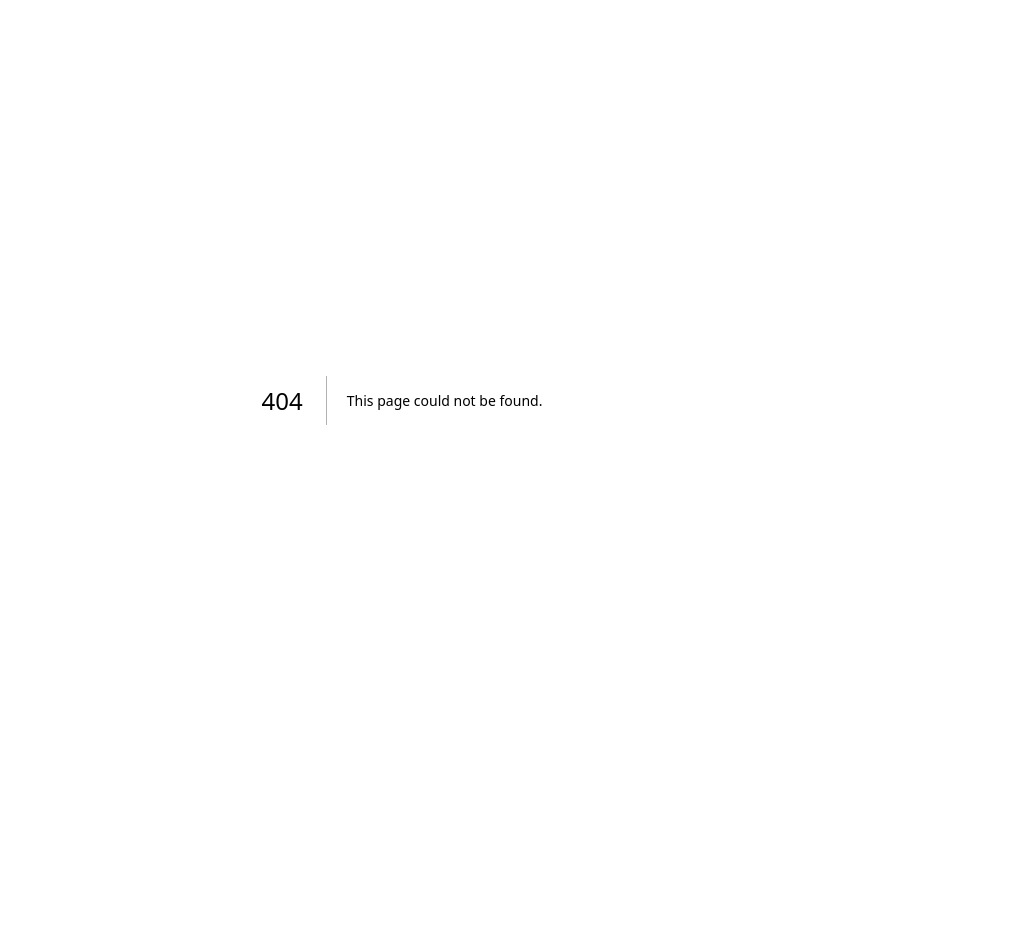
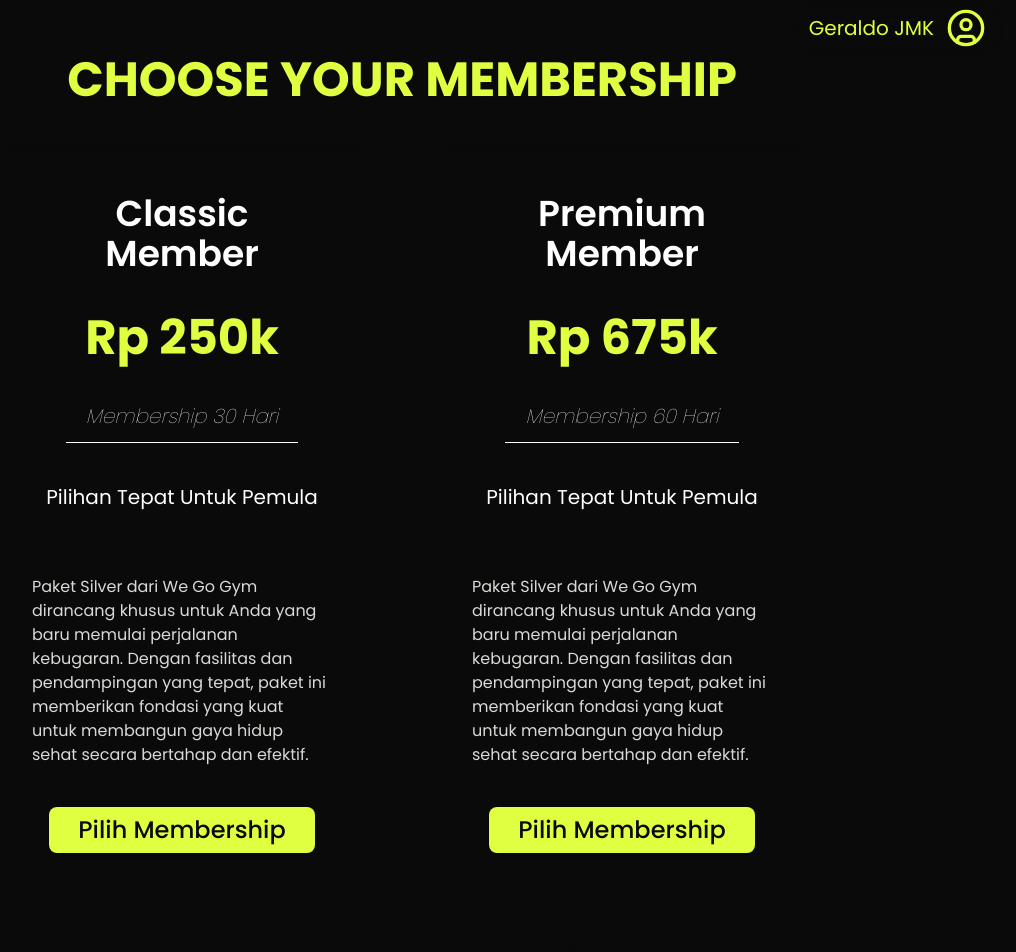
Before and after one commit to nmFaizz/We-Go-Gym-FE, a Next.js app: page /membership-plan in a window 1280 px wide. Before the commit this address had no page. Shown: the top 952 px of the page, without its empty margins (238-1254 px from the left). Before the commit the page ends 800 px from the top, so only its background shows below. Built offline with nearby package versions, Linux system fonts and the light colour scheme.

Commit message:
feat: slicing membership-plan

```diff
--- /dev/null
+++ b/src/app/membership-plan/components/membership-plan-card.tsx
@@ -0,0 +1,54 @@
+"use client"
+
+import Button from "@/components/Button";
+import { useRouter } from "next/navigation";
+
+type MembershipPlanCardProps = {
+  id: string;
+  type: string;
+  duration: number;
+  price: number;
+};
+
+function MembershipPlanCard({
+  id,
+  type,
+  duration,
+  price,
+}: MembershipPlanCardProps) {
+  const router = useRouter();
+
+  function formatPrice(price: number) {
+    return price >= 1000
+      ? (price / 1000).toFixed(1).replace(/\.0$/, "") + "k"
+      : price?.toString();
+  }
+
+  const membershipPrice = formatPrice(price);
+
+  return (
+    <div className="bg-dark/80 backdrop-blur-sm w-[400px] flex flex-col items-center gap-10 rounded-[40px] p-12 border-2 border-transparent hover:border-primary hover:border-2 hover:cursor-pointer">
+      <h2 className="text-white text-4xl font-semibold text-center ">
+        {type} <br />
+        Member
+      </h2>
+      <h3 className="text-primary text-5xl font-bold">Rp {membershipPrice}</h3>
+      <h4 className="text-white italic text-xl font-thin border-b px-5 pb-3">
+        Membership {duration} Hari{" "}
+      </h4>
+      <h4 className="text-white text-xl">Pilihan Tepat Untuk Pemula</h4>
+      <p className="mt-6">
+        Paket Silver dari We Go Gym dirancang khusus untuk Anda yang baru
+        memulai perjalanan kebugaran. Dengan fasilitas dan pendampingan yang
+        tepat, paket ini memberikan fondasi yang kuat untuk membangun gaya hidup
+        sehat secara bertahap dan efektif.
+      </p>
+      {/* TODO Process Payment Membership */}
+      <Button onClick={() => router.push(`/membership/${id}`)}>
+        Pilih Membership
+      </Button>
+    </div>
+  );
+}
+
+export default MembershipPlanCard;
--- /dev/null
+++ b/src/app/membership-plan/page.tsx
@@ -0,0 +1,53 @@
+import UserProfile from "@/components/UserProfile";
+import MainLayout from "@/layouts/MainLayout";
+import MembershipPlanCard from "./components/membership-plan-card";
+
+const memberPlans = [
+  {
+    id: "1",
+    type: "Classic",
+    duration: 30,
+    price: 250000,
+  },
+  {
+    id: "2",
+    type: "Premium",
+    duration: 60,
+    price: 675000,
+  },
+  {
+    id: "3",
+    type: "Platinum",
+    duration: 90,
+    price: 1500000,
+  },
+];
+
+function MembershipPlan() {
+  return (
+    <MainLayout withNavbar={false} containerSize="full" withMarginY={false}>
+      <div className='bg-[url("/assets/bg-membership-plan.png")] min-h-screen bg-cover bg-center px-10 font-poppins'>
+        <div className="flex justify-end">
+          <UserProfile />
+        </div>
+        <h1 className="text-5xl text-primary text-center font-bold uppercase">
+          Choose Your Membership
+        </h1>
+        <div className="flex flex-wrap mt-10 px-10 gap-10 justify-center">
+          {/* TODO Integrate with API */}
+          {memberPlans.map((member) => (
+            <MembershipPlanCard
+              key={member.id}
+              id={member.id}
+              type={member.type}
+              duration={member.duration}
+              price={member.price}
+            />
+          ))}
+        </div>
+      </div>
+    </MainLayout>
+  );
+}
+
+export default MembershipPlan;
--- /dev/null
+++ b/src/components/UserProfile.tsx
@@ -0,0 +1,13 @@
+import { CircleUser } from "lucide-react";
+
+function UserProfile() {
+  return (
+    <div className="flex bg-dark/50 backdrop-blur-md rounded-full px-4 py-2 text-primary items-center gap-3">
+      {/* TODO: Get Username From API */}
+      <h4 className="text-xl">Geraldo JMK</h4>
+      <CircleUser size={40} strokeWidth={2} />
+    </div>
+  );
+}
+
+export default UserProfile;
```
Also changed, not shown: public/assets/bg-membership-plan.png (added), src/app/membership-plan/hooks/useGetMembershipPlan.ts (added).
